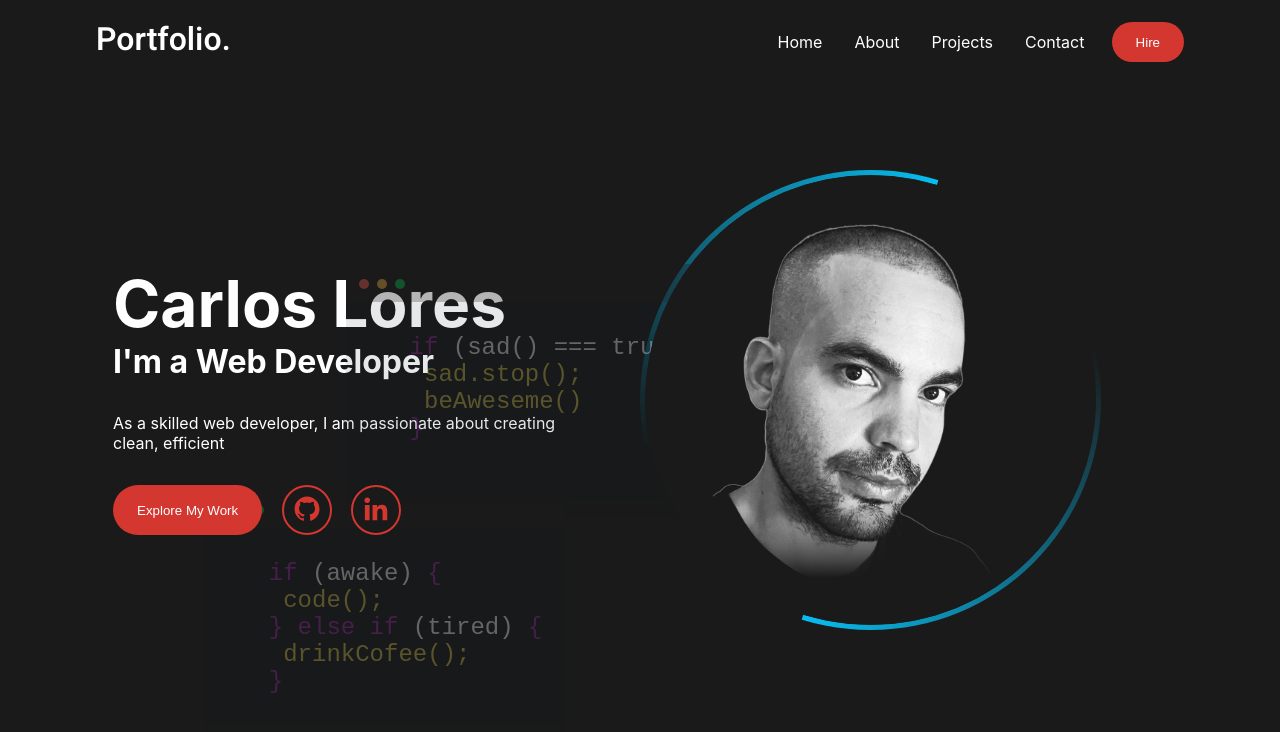
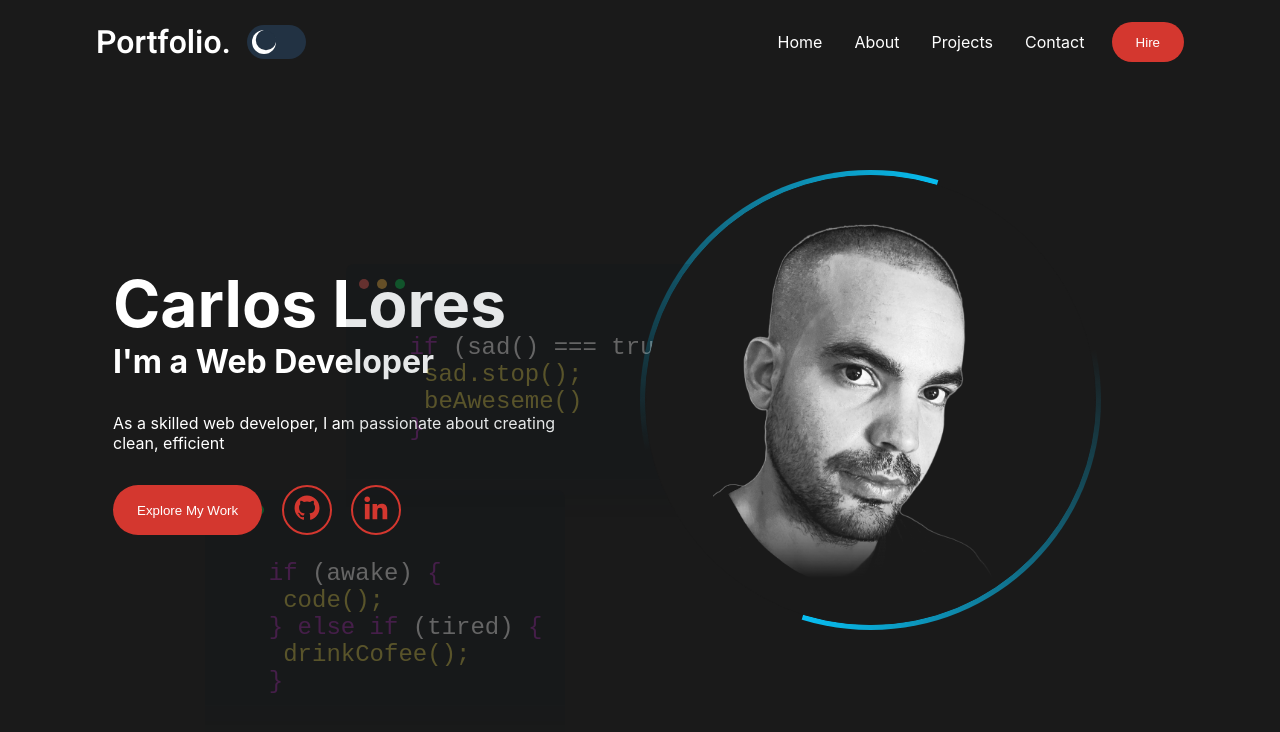
Before and after one commit to carloslores/web-portfolio, a React (Create React App) app: page / in a window 1280 px wide. Shown: the top 732 px of the page. Built offline with nearby package versions, Linux system fonts and the light colour scheme.

Commit message:
darkMode y lightMode funcionales

```diff
--- a/src/App.js
+++ b/src/App.js
@@ -1,13 +1,26 @@
-import Header from "./components/header/header";
+import React, { useEffect, useRef } from "react";
+import Header from "./components/Header/Header";
 import "./App.scss";
 import Welcome from "./sections/welcome";
+import { GlobalProvider } from "./contexts/GlobalContext";
 
 function App() {
+  const hasRun = useRef(false);
+
+  useEffect(() => {
+    if (!hasRun.current) {
+      document.body.classList.add("dark-mode");
+      hasRun.current = true;
+    }
+  }, []);
+
   return (
-    <div className="App">
-      <Header />
-      <Welcome />
-    </div>
+    <GlobalProvider>
+      <div className="App">
+        <Header />
+        <Welcome />
+      </div>
+    </GlobalProvider>
   );
 }
 
--- a/src/App.scss
+++ b/src/App.scss
@@ -6,7 +6,6 @@
   margin: 0;
   padding: 0;
   box-sizing: border-box;
-  background-color: #1a1a1a;
 }
 
 .heebo {
@@ -19,7 +18,14 @@
 html,
 body {
   overflow-x: hidden;
-  color: #fff;
+  &.dark-mode {
+    background-color: #1a1a1a;
+    color: #fff;
+  }
+  &.light-mode {
+    background-color: #fff;
+    color: #000;
+  }
 }
 
 .container-padding {
--- /dev/null
+++ b/src/components/Switcher/Switcher.jsx
@@ -0,0 +1,97 @@
+import React from "react";
+import styled from "styled-components";
+import { useGlobal } from "../../contexts/GlobalContext";
+
+const Switcher = () => {
+  const { isDarkMode, toggleDarkMode } = useGlobal();
+  return (
+    <StyledWrapper>
+      <label className="switch">
+        <input type="checkbox" onChange={toggleDarkMode} />
+        <span className="slider" />
+      </label>
+    </StyledWrapper>
+  );
+};
+
+const StyledWrapper = styled.div`
+  /* The switch - the box around the slider */
+  .switch {
+    font-size: 17px;
+    position: relative;
+    display: inline-block;
+    width: 3.5em;
+    height: 2em;
+  }
+
+  /* Hide default HTML checkbox */
+  .switch input {
+    opacity: 0;
+    width: 0;
+    height: 0;
+  }
+
+  /* The slider */
+  .slider {
+    position: absolute;
+    cursor: pointer;
+    top: 0;
+    left: 0;
+    right: 0;
+    bottom: 0;
+    background-color: #223243;
+    transition: 0.4s;
+    border-radius: 30px;
+  }
+
+  .slider:before {
+    position: absolute;
+    content: "";
+    height: 1.4em;
+    width: 1.4em;
+    border-radius: 20px;
+    left: 0.3em;
+    bottom: 0.3em;
+    background-color: #223243;
+    box-shadow: inset 2px -2px 0 1.8px #fff;
+    transition: 0.4s;
+    animation: anima1 0.3s linear;
+  }
+
+  @keyframes anima1 {
+    0% {
+      transform: translateX(1.5em);
+    }
+
+    80% {
+      transform: translateX(-0.3em);
+    }
+
+    100% {
+      transform: translateX(0em);
+    }
+  }
+
+  .switch input:checked + .slider:before {
+    background-color: yellow;
+    box-shadow: none;
+    transform: translateX(1.5em);
+    animation: anima 0.3s linear;
+  }
+
+  @keyframes anima {
+    0% {
+      transform: translateX(0px);
+    }
+
+    80% {
+      transform: translateX(1.6em);
+    }
+
+    100% {
+      transform: translateX(1.4em);
+    }
+  }
+`;
+
+export default Switcher;
--- a/src/components/header/header.jsx
+++ b/src/components/header/header.jsx
@@ -1,10 +1,12 @@
-import "./header.scss";
+import "./Header.scss";
+import Switcher from "../Switcher/Switcher";
+
 const Header = () => {
   return (
     <nav className="navbar">
-      <div>
+      <div className="container-text-and-btn">
         <h3 className="heebo">Portfolio.</h3>
-        {/* <img src="profile.jpg" alt="" /> */}
+        <Switcher></Switcher>
       </div>
       <span className="links-container">
         <a>Home</a>
--- a/src/components/header/header.scss
+++ b/src/components/header/header.scss
@@ -23,6 +23,15 @@
       border-radius: 50%;
     }
   }
+
+  .container-text-and-btn {
+    width: 100%;
+    display: flex;
+    align-items: center;
+    .switch {
+      margin-left: 1rem;
+    }
+  }
   .links-container {
     align-items: center;
     display: flex;
@@ -36,3 +45,27 @@
     margin-left: 0.7rem;
   }
 }
+
+.light-mode {
+  .navbar {
+    background-color: #fff;
+    color: #1a1a1a;
+    .profile-image-container {
+      img {
+        border: 1px solid #1a1a1a;
+      }
+    }
+  }
+}
+
+.dark-mode {
+  .navbar {
+    background-color: #1a1a1a;
+    color: #fff;
+    .profile-image-container {
+      img {
+        border: 1px solid #fff;
+      }
+    }
+  }
+}
--- /dev/null
+++ b/src/contexts/GlobalContext.js
@@ -0,0 +1,35 @@
+import { createContext, useContext, useState, useEffect } from "react";
+
+const GlobalContext = createContext();
+
+export const GlobalProvider = ({ children }) => {
+  const [isDarkMode, setIsDarkMode] = useState(false);
+
+  useEffect(() => {
+    if (isDarkMode) {
+      document.body.classList.remove("dark-mode");
+      document.body.classList.add("light-mode");
+    } else {
+      document.body.classList.remove("light-mode");
+      document.body.classList.add("dark-mode");
+    }
+  }, [isDarkMode]);
+
+  const toggleDarkMode = () => setIsDarkMode((prev) => !prev);
+
+  return (
+    <GlobalContext.Provider value={{ isDarkMode, toggleDarkMode }}>
+      {children}
+    </GlobalContext.Provider>
+  );
+};
+
+export const useGlobal = () => {
+  const context = useContext(GlobalContext);
+  if (!context) {
+    throw new Error("useGlobal debe usarse dentro de un GlobalProvider");
+  }
+  return context;
+};
+
+export default { GlobalProvider, useGlobal };
--- a/src/sections/welcome.jsx
+++ b/src/sections/welcome.jsx
@@ -17,7 +17,11 @@ const Welcome = () => {
             <div className="hero-contact-container d-flex">
               <button className="btn btn-primary">Explore My Work</button>
               <div className="icons">
-                <button className="btn btn-outline grow">
+                <a
+                  className="btn btn-outline grow"
+                  href="https://github.com/carloslores/"
+                  target="_blank"
+                >
                   <svg
                     xmlns="http://www.w3.org/2000/svg"
                     width="30"
@@ -31,8 +35,12 @@ const Welcome = () => {
                       d="M12.026 2c-5.509 0-9.974 4.465-9.974 9.974 0 4.406 2.857 8.145 6.821 9.465.499.09.679-.217.679-.481 0-.237-.008-.865-.011-1.696-2.775.602-3.361-1.338-3.361-1.338-.452-1.152-1.107-1.459-1.107-1.459-.905-.619.069-.605.069-.605 1.002.07 1.527 1.028 1.527 1.028.89 1.524 2.336 1.084 2.902.829.091-.645.351-1.085.635-1.334-2.214-.251-4.542-1.107-4.542-4.93 0-1.087.389-1.979 1.024-2.675-.101-.253-.446-1.268.099-2.64 0 0 .837-.269 2.742 1.021a9.582 9.582 0 0 1 2.496-.336 9.554 9.554 0 0 1 2.496.336c1.906-1.291 2.742-1.021 2.742-1.021.545 1.372.203 2.387.099 2.64.64.696 1.024 1.587 1.024 2.675 0 3.833-2.33 4.675-4.552 4.922.355.308.675.916.675 1.846 0 1.334-.012 2.41-.012 2.737 0 .267.178.577.687.479C19.146 20.115 22 16.379 22 11.974 22 6.465 17.535 2 12.026 2z"
                     ></path>
                   </svg>
-                </button>
-                <button className="btn btn-outline grow">
+                </a>
+                <a
+                  className="btn btn-outline grow"
+                  href="https://www.linkedin.com/in/carlos-lores-h/"
+                  target="_blank"
+                >
                   <svg
                     xmlns="http://www.w3.org/2000/svg"
                     width="30"
@@ -43,7 +51,7 @@ const Welcome = () => {
                     <circle cx="4.983" cy="5.009" r="2.188"></circle>
                     <path d="M9.237 8.855v12.139h3.769v-6.003c0-1.584.298-3.118 2.262-3.118 1.937 0 1.961 1.811 1.961 3.218v5.904H21v-6.657c0-3.27-.704-5.783-4.526-5.783-1.835 0-3.065 1.007-3.568 1.96h-.051v-1.66H9.237zm-6.142 0H6.87v12.139H3.095z"></path>
                   </svg>
-                </button>
+                </a>
               </div>
             </div>
             <CardCode rigth={true}></CardCode>
--- a/src/sections/welcome.scss
+++ b/src/sections/welcome.scss
@@ -83,9 +83,8 @@
     position: relative;
     width: 100%;
     height: 100%;
-    background: #1a1a1a;
     border-radius: 50%;
-    border: 0.1px solid #1a1a1a;
+
     display: flex;
     justify-content: center;
     overflow: hidden;
@@ -120,14 +119,68 @@
   }
 }
 
+.dark-mode {
+  h1 {
+    color: #fff;
+  }
+  h2 {
+    color: #fff;
+  }
+  .welcome-section-container {
+    .welcome-home-img .img-box .img-item {
+      background: #1a1a1a;
+      border: 0.1px solid #1a1a1a;
+      img {
+        mix-blend-mode: lighten;
+      }
+    }
+  }
+}
+
+.light-mode {
+  h1 {
+    color: #000;
+  }
+  h2 {
+    color: #000;
+  }
+  .welcome-section-container {
+    .welcome-home-img .img-box .img-item {
+      background: #fff;
+      &::before,
+      &::after {
+        background: linear-gradient(
+          to right,
+          rgb(255, 255, 255) 0%,
+          rgba(255, 255, 255, 0) 100%
+        );
+        content: "";
+        height: 100%;
+        position: absolute;
+        width: 20%;
+      }
+      &::after {
+        z-index: 4;
+        left: 14%;
+      }
+      &::before {
+        z-index: 4;
+        left: 10%;
+      }
+      img {
+        mix-blend-mode: normal;
+        // width: 79%;
+      }
+    }
+  }
+}
+
 h1 {
-  color: #fff;
   font-size: 4rem;
   font-weight: 700;
 }
 
 h2 {
-  color: #fff;
   font-size: 2rem;
   font-weight: 700;
 }
```
